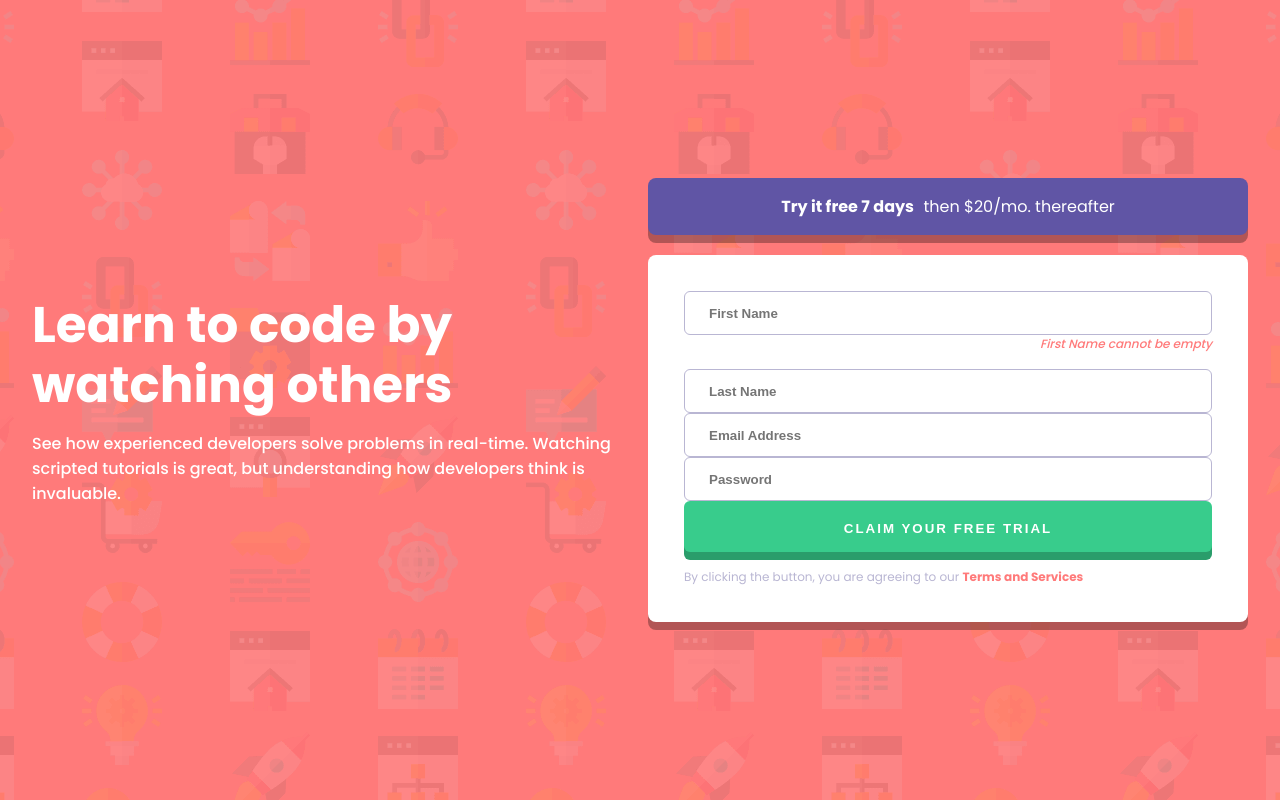
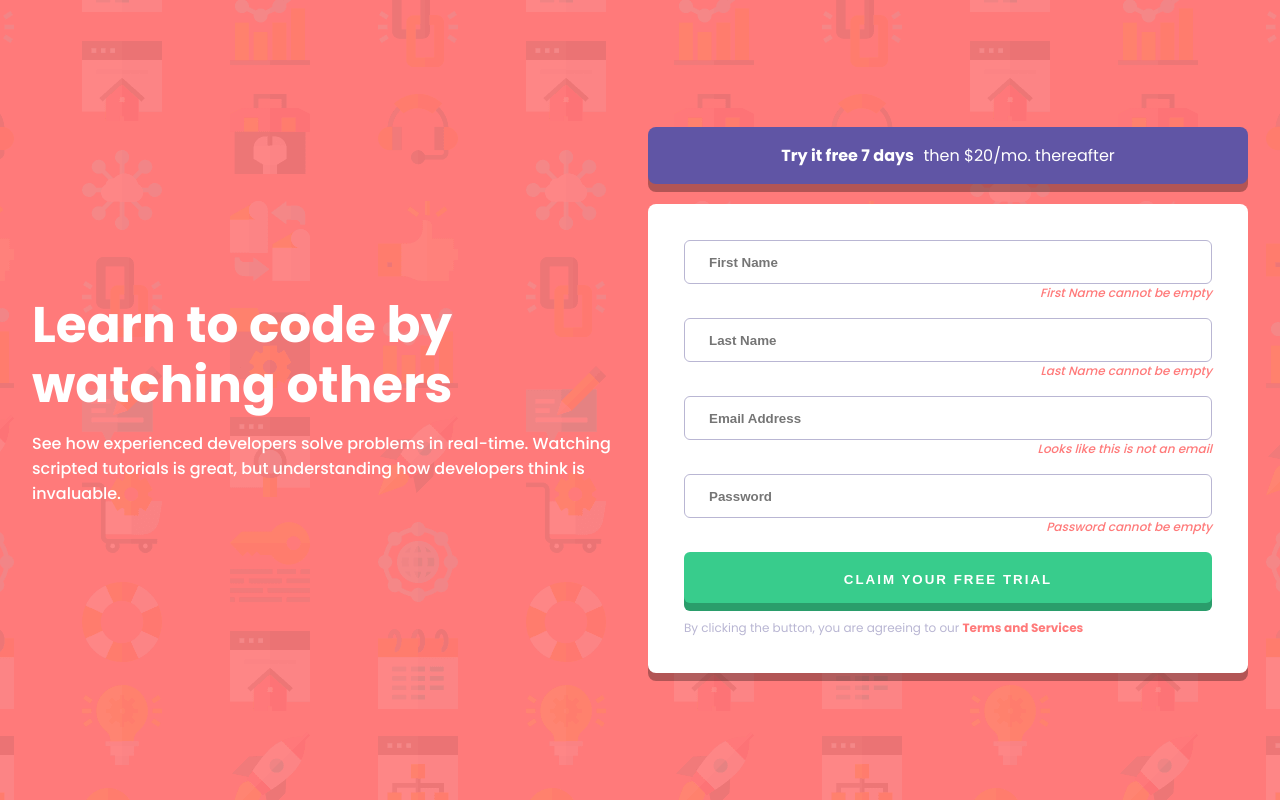
Before and after one commit to lilKriT/intro-component-with-sign-up-form, a plain HTML site: page index.html in a window 1280 px wide. Drawn offline with Linux system fonts and the light colour scheme.

Commit message:
Added some info.

```diff
--- a/index.html
+++ b/index.html
@@ -47,24 +47,36 @@
               <p class="invalid-info">First Name cannot be empty</p>
             </div>
 
+            <div class="input">
               <input
                 type="text"
                 name="last-name"
                 id="last-name"
                 placeholder="Last Name"
               />
+              <p class="invalid-info">Last Name cannot be empty</p>
+            </div>
+
+            <div class="input">
               <input
                 type="text"
                 name="email"
                 id="email"
                 placeholder="Email Address"
               />
+              <p class="invalid-info">Looks like this is not an email</p>
+            </div>
+
+            <div class="input">
               <input
                 type="password"
                 name="password"
                 id="password"
                 placeholder="Password"
               />
+              <p class="invalid-info">Password cannot be empty</p>
+            </div>
+
             <!-- not sure which option here is better, button:submit or input:submit -->
             <button type="submit" id="submit">Claim your free trial</button>
             <!-- <input type="submit" value="Claim your free trial" /> -->
```
Lines whose indentation alone changed are shown as unchanged.
